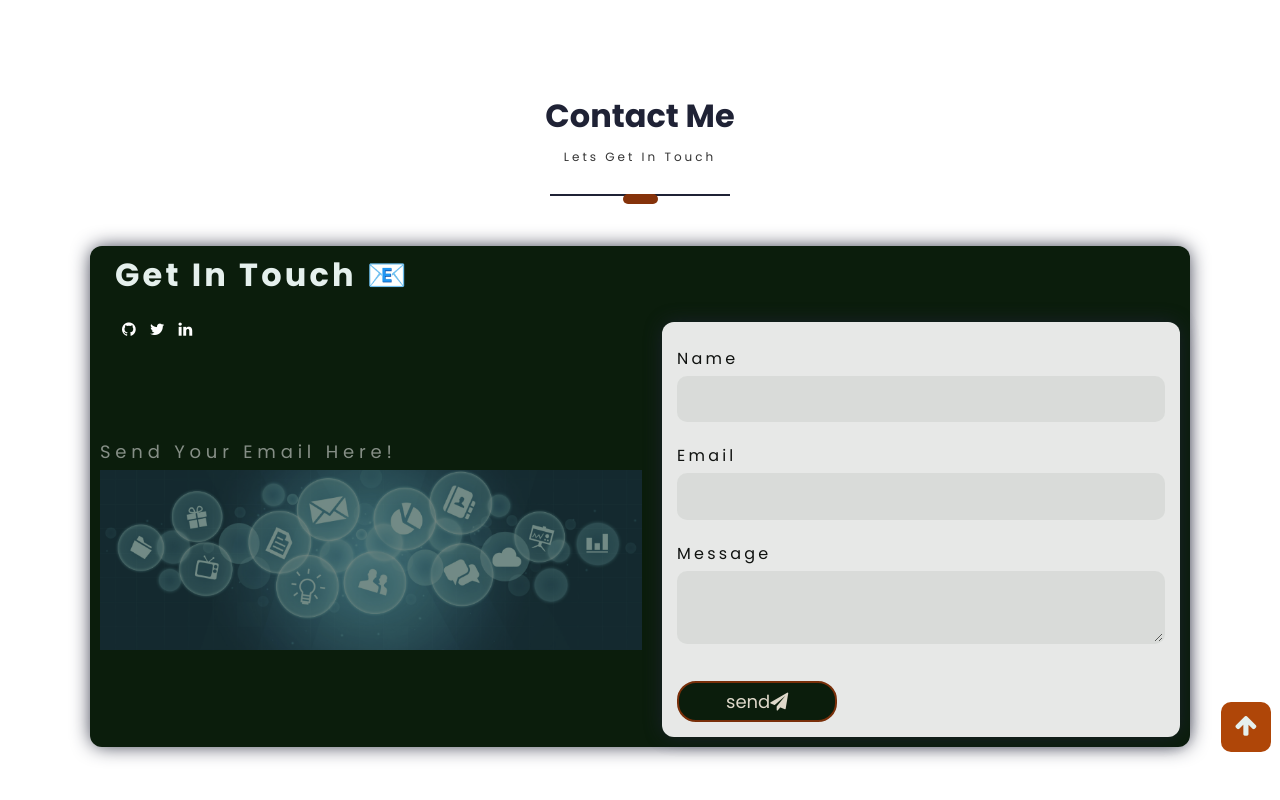
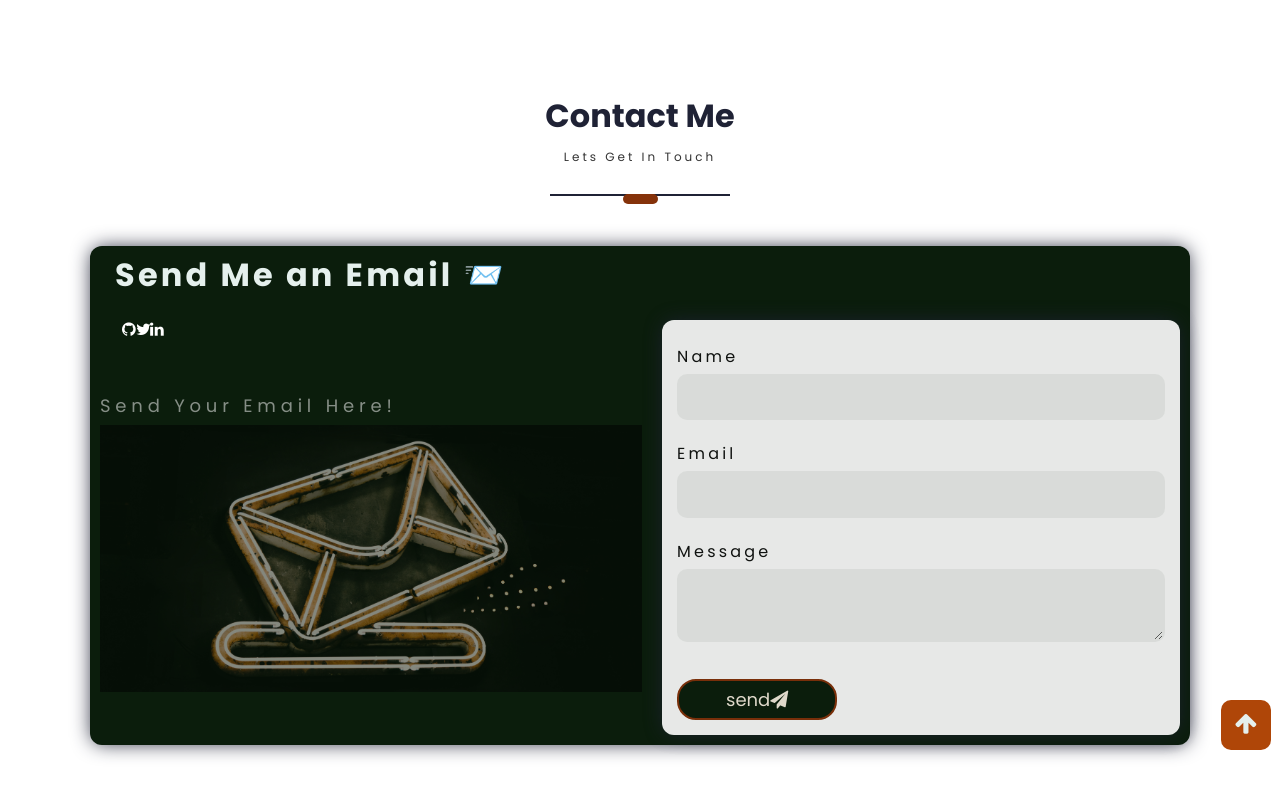
Before and after one commit to jl118/react-portfolio, a React (Create React App) app in the folder client/: page / in a window 1280 px wide. Shown: the part 2281-3081 px from the top of the page. Built offline with nearby package versions, Linux system fonts and the light colour scheme.

Commit message:
fixed typical bug in contact form

```diff
--- a/client/src/PortfolioContainer/ContactMe/ContactMe.css
+++ b/client/src/PortfolioContainer/ContactMe/ContactMe.css
@@ -20,6 +20,11 @@
     font-family: "Poppins Bold";
     letter-spacing: 0.2rem;
     margin-bottom: 20px;
+}
+
+.central-form a i {
+    width: 10px;
+    height: 10px;
 }
 
 .back-form {
@@ -91,6 +96,7 @@ textarea:focus {
     border: 2px solid var(--green-dark);
     background-color: #fff;
 }
+
 form input:focus {
     border: 2px solid var(--green-dark);
     background-color: #fff;
--- a/client/src/PortfolioContainer/ContactMe/ContactMe.js
+++ b/client/src/PortfolioContainer/ContactMe/ContactMe.js
@@ -3,7 +3,7 @@ import Typical from "react-typical";
 import axios from "axios";
 import { toast } from "react-toastify";
 
-import imgBack from "../../../src/assets/images/mailz.jpeg";
+import imgBack from "../../../src/assets/images/neon-email.jpg";
 import load1 from "../../../src/assets/images/load2.gif";
 import ScreenHeading from "../../utils/ScreenHeading/ScreenHeading";
 import ScrollService from "../../utils/ScrollService";
@@ -70,8 +70,15 @@ export default function ContactMe(props) {
       <div className="central-form">
         <div className="col">
           <h2 className="title">
-            <Typical loop={Infinity} steps={["Get In Touch 📧", 2000]} />
-          </h2>{" "}
+            {" "}
+            <Typical
+            loop={Infinity}
+            steps={[
+              "Send Me an Email 📨",
+              2000,
+            ]}
+            />
+          </h2>
             <a href='https://github.com/jl118' target="_blank">
                 <i className='fa fa-github'></i>
             </a>
```
Also changed, not shown: client/src/assets/images/neon-email.jpg (added), 1 other file (tests, documents, lock files or other folders).
